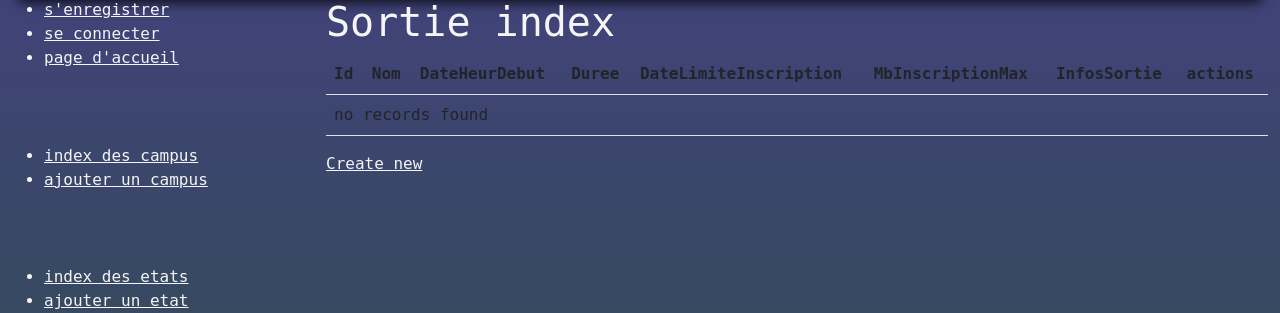
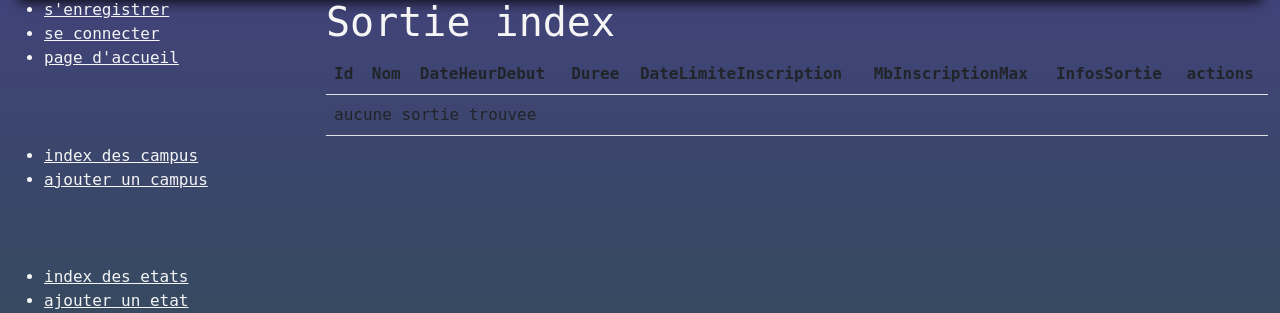
Before and after one commit to salim4n/oui-sortie, a Symfony app: template templates/sortie/index.html.twig in a window 1280 px wide. Shown: the part 253-566 px from the top of the page. Run offline with Twig, Linux system fonts and the light colour scheme; the template is opened without the code that fills it, so the values that code supplies are empty; some libraries are stand-ins or nearby versions.

Commit message:
maj des sorties
les twig, visualisation des donnees selon profil utilisateurs

```diff
--- a/src/Controller/SortieController.php
+++ b/src/Controller/SortieController.php
@@ -24,10 +24,12 @@ use Symfony\Component\Security\Http\Authentication\AuthenticationUtils;
 class SortieController extends AbstractController
 {
     #[Route('/', name: 'app_sortie_index', methods: ['GET'])]
-    public function index(SortieRepository $sortieRepository): Response
+    public function index(SortieRepository $sortieRepository,ParticipantRepository $participant): Response
     {
         return $this->render('sortie/index.html.twig', [
             'sorties' => $sortieRepository->findAll(),
+            'participantRepo'=> $participant,
+            'sortieRepo'=> $sortieRepository,
         ]);
     }
 
--- a/templates/sortie/index.html.twig
+++ b/templates/sortie/index.html.twig
@@ -29,17 +29,24 @@
                 <td>{{ sortie.mbInscriptionMax }}</td>
                 <td>{{ sortie.infosSortie }}</td>
                 <td>
-                    <a href="{{ path('app_sortie_show', {'id': sortie.id}) }}">show</a>
-                    <a href="{{ path('app_sortie_edit', {'id': sortie.id}) }}">edit</a>
+                    {% if app.user == true %}
+                        <a href="{{ path('app_sortie_show', {'id': sortie.id}) }}">voir</a>
+                    {% endif %}
+                        {% if app.user == sortie.organisateur %}
+                            <a href="{{ path('app_sortie_edit', {'id': sortie.id}) }}">editer</a>
+                    {% endif %}
+
                 </td>
             </tr>
         {% else %}
             <tr>
-                <td colspan="8">no records found</td>
+                <td colspan="8">aucune sortie trouvee</td>
             </tr>
         {% endfor %}
         </tbody>
     </table>
+    {% if app.user == true %}
+        <a href="{{ path('app_sortie_new') }}">Organiser une nouvelle sortie/a>
+    {% endif %}
 
-    <a href="{{ path('app_sortie_new') }}">Create new</a>
 {% endblock %}
```
